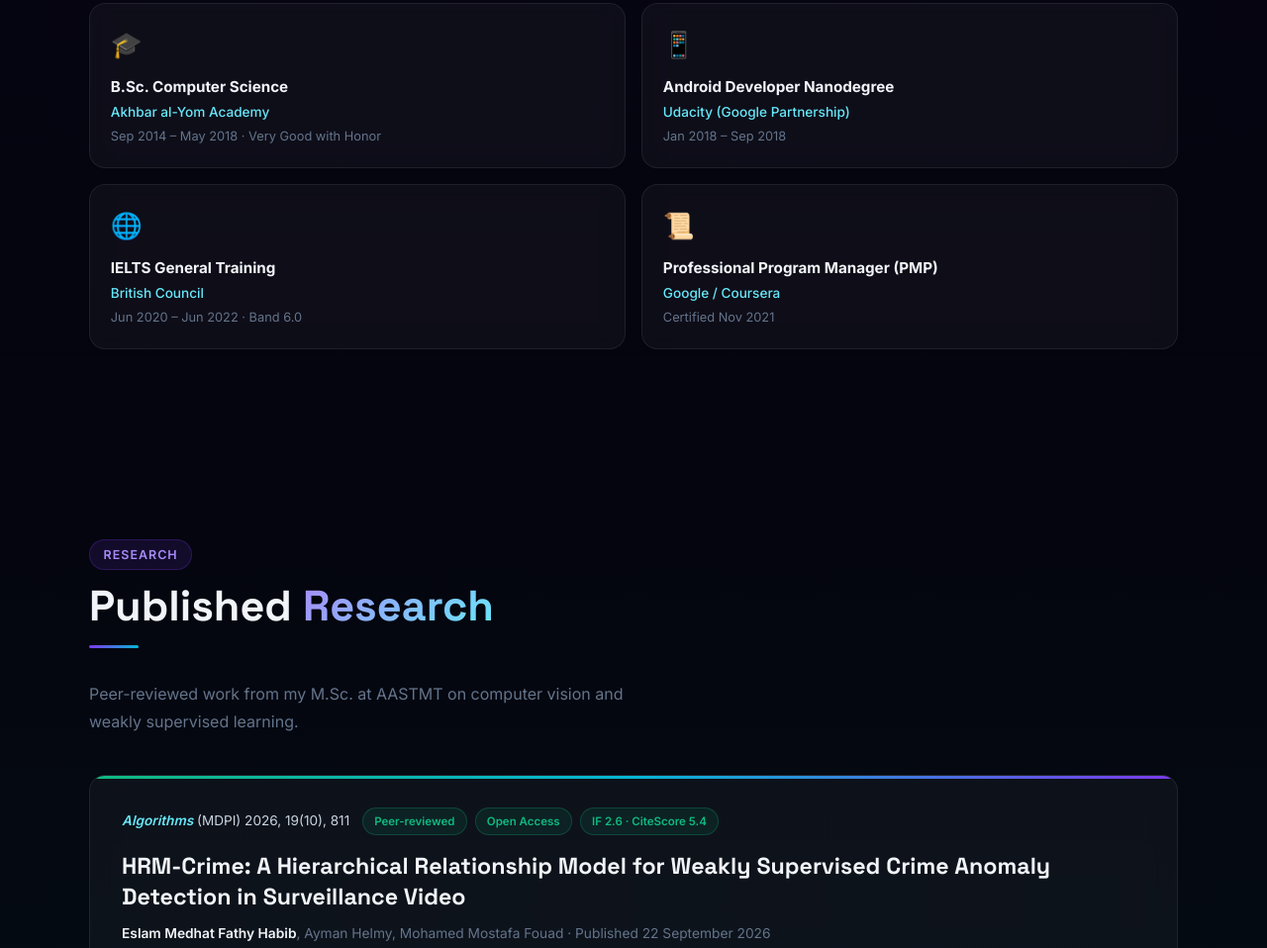
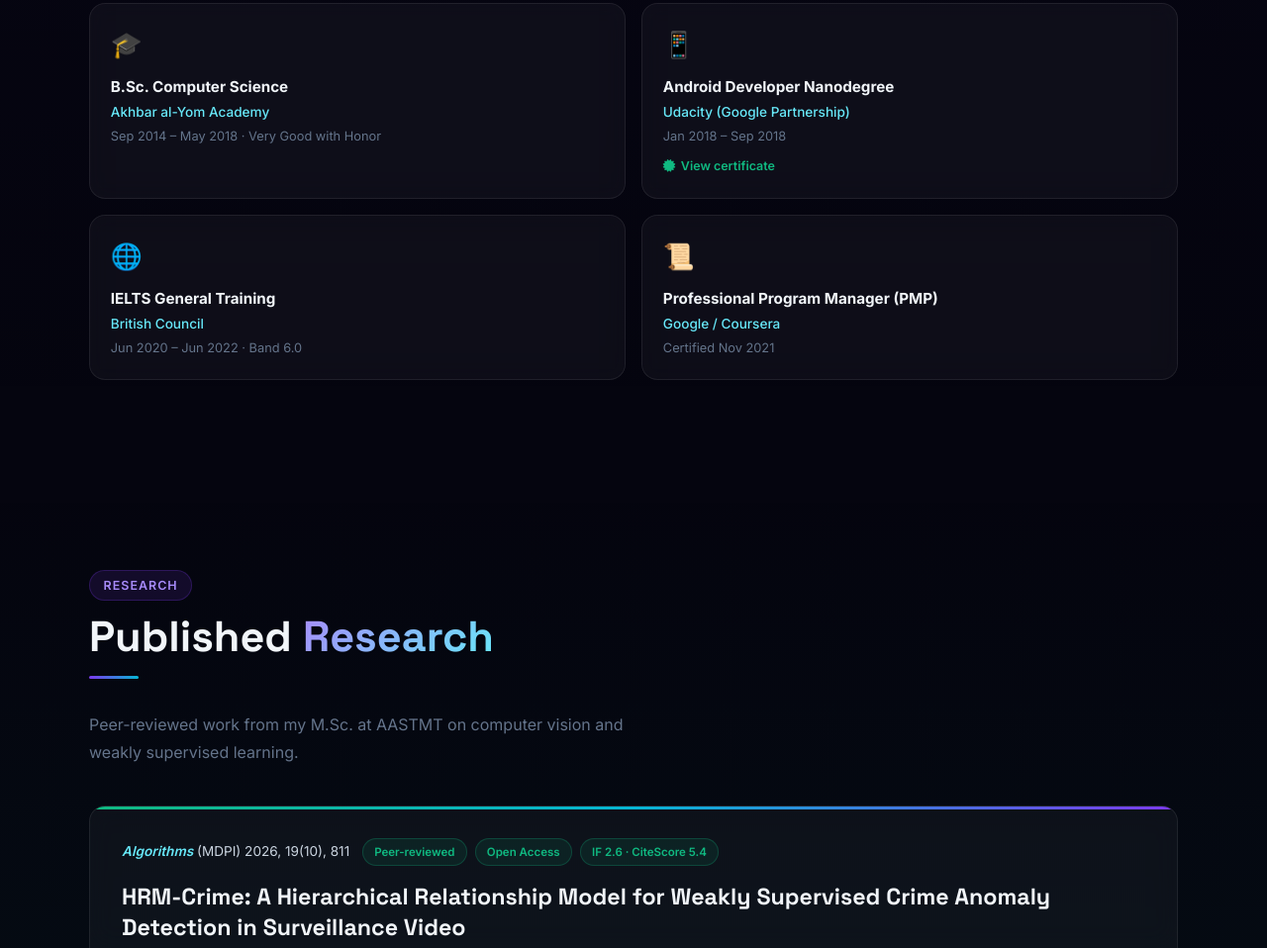
Before and after one commit to madahetooo/madahetooo-website, a plain HTML site: page index.html in a window 1280 px wide. Shown: the part 5660-6618 px from the top of the page at 99% size. Drawn offline with Linux system fonts and the light colour scheme.

Commit message:
Update index.html

```diff
--- a/index.html
+++ b/index.html
@@ -381,6 +381,11 @@
     .edu-thesis em { color: var(--txt2); }
     .edu-thesis a { color: var(--green); text-decoration: none; font-weight: 600; white-space: nowrap; }
     .edu-thesis a:hover { text-decoration: underline; }
+    .edu-link {
+      display: inline-flex; align-items: center; gap: .35rem; margin-top: .6rem;
+      font-size: .78rem; font-weight: 600; color: var(--green); text-decoration: none;
+    }
+    .edu-link:hover { text-decoration: underline; }
 
     /* volunteer */
     .volunteer-grid { display: grid; grid-template-columns: repeat(4, 1fr); gap: .8rem; margin-top: 1.5rem; }
@@ -1044,6 +1049,7 @@
           <div class="edu-degree">Android Developer Nanodegree</div>
           <div class="edu-school">Udacity (Google Partnership)</div>
           <div class="edu-period">Jan 2018 – Sep 2018</div>
+          <a class="edu-link" href="https://www.udacity.com/certificate/9DKVDR6X" target="_blank" rel="noopener"><i class="fas fa-certificate"></i> View certificate</a>
         </div>
         <div class="edu-card reveal d3">
           <div class="edu-icon">🌐</div>
```
